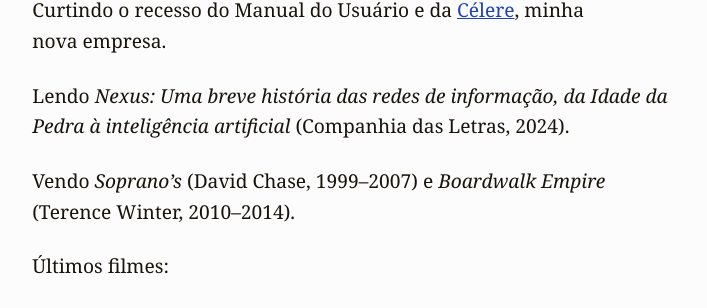
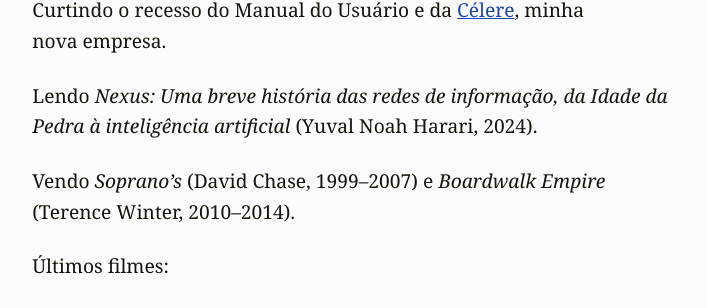
Before and after one commit to rghedin/rodrigoghedin, a Jekyll site: the page built from now.md, in a window 1280 px wide. Shown: the part 537-845 px from the top of the page, without its empty margins (286-993 px from the left). Built offline with Jekyll 4.4.1, drawn with Linux system fonts in a browser that asks for light colours.

Commit message:
Corrige erro na página Now

```diff
--- a/now.md
+++ b/now.md
@@ -8,7 +8,7 @@
 
 Curtindo o recesso do Manual do Usuário e da [Célere](https://celere.dev), minha nova empresa.
 
-Lendo <cite>Nexus: Uma breve história das redes de informação, da Idade da Pedra à inteligência artificial</cite> (Companhia das Letras, 2024).
+Lendo <cite>Nexus: Uma breve história das redes de informação, da Idade da Pedra à inteligência artificial</cite> (Yuval Noah Harari, 2024).
 
 Vendo <cite>Soprano's</cite> (David Chase, 1999–2007) e <cite>Boardwalk Empire</cite> (Terence Winter, 2010–2014).
 
```
